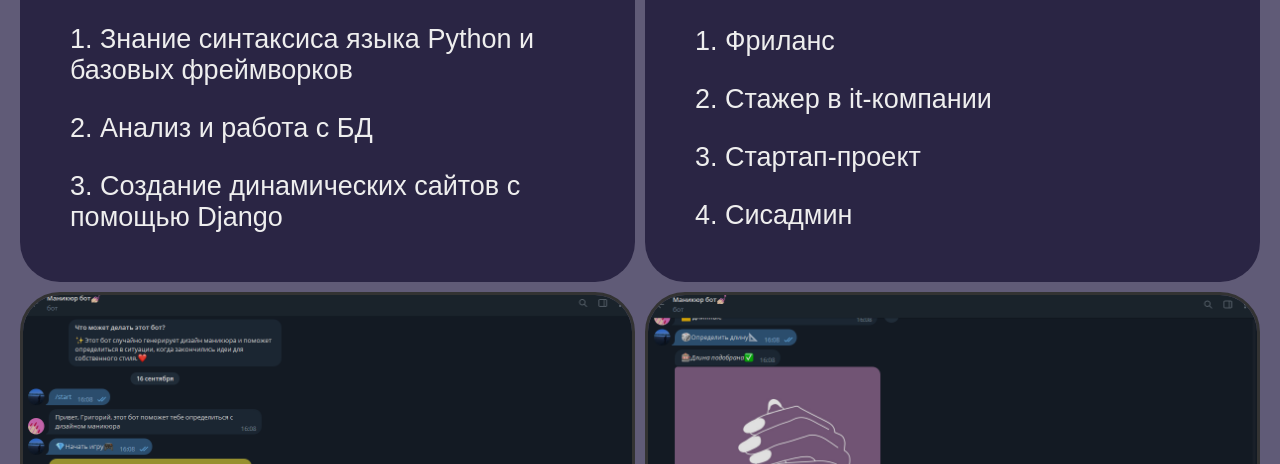
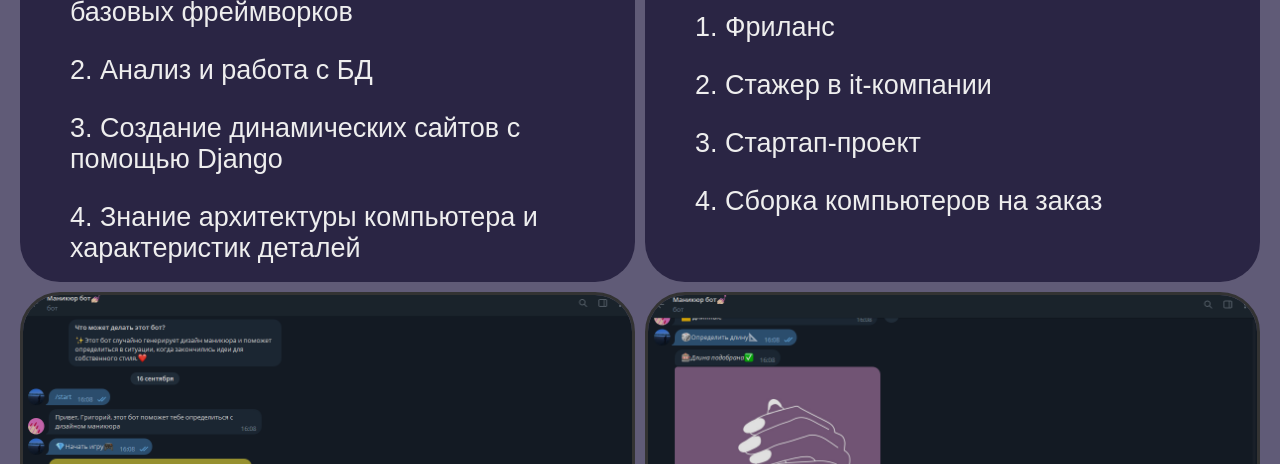
Before and after one commit to gregory-237/Web-Lab, a plain HTML site: page weblab/port.html in a window 1280 px wide. Shown: the part 755-1219 px from the top of the page. Drawn offline with Linux system fonts and the light colour scheme; a web font is replaced by a local one.

Commit message:
change some frases

```diff
--- a/weblab/port.html
+++ b/weblab/port.html
@@ -46,7 +46,8 @@
               <li class="att_it">
               <li class="att_it"><p>1. Знание синтаксиса языка Python и базовых фреймворков</p></li>
               <li class="att_it"><p>2. Анализ и работа с БД</p></li>
-              <li class="att_it">3. Создание динамических сайтов c помощью Django</li>
+              <li class="att_it"><p>3. Создание динамических сайтов c помощью Django</p></li>
+              <li class="att_it"><p>4. Знание архитектуры компьютера и характеристик деталей</p></li>
             </ul>
           </div>
         </section>
@@ -57,7 +58,7 @@
               <li class="att_it"><p>1. Фриланс</p></li>
               <li class="att_it"><p>2. Стажер в it-компании</p></li>
               <li class="att_it"><p>3. Стартап-проект</p></li>
-              <li class="att_it">4. Сисадмин</li>
+              <li class="att_it"><p>4. Сборка компьютеров на заказ</p></li>
             </ul>
           </div>
         </section>
```
